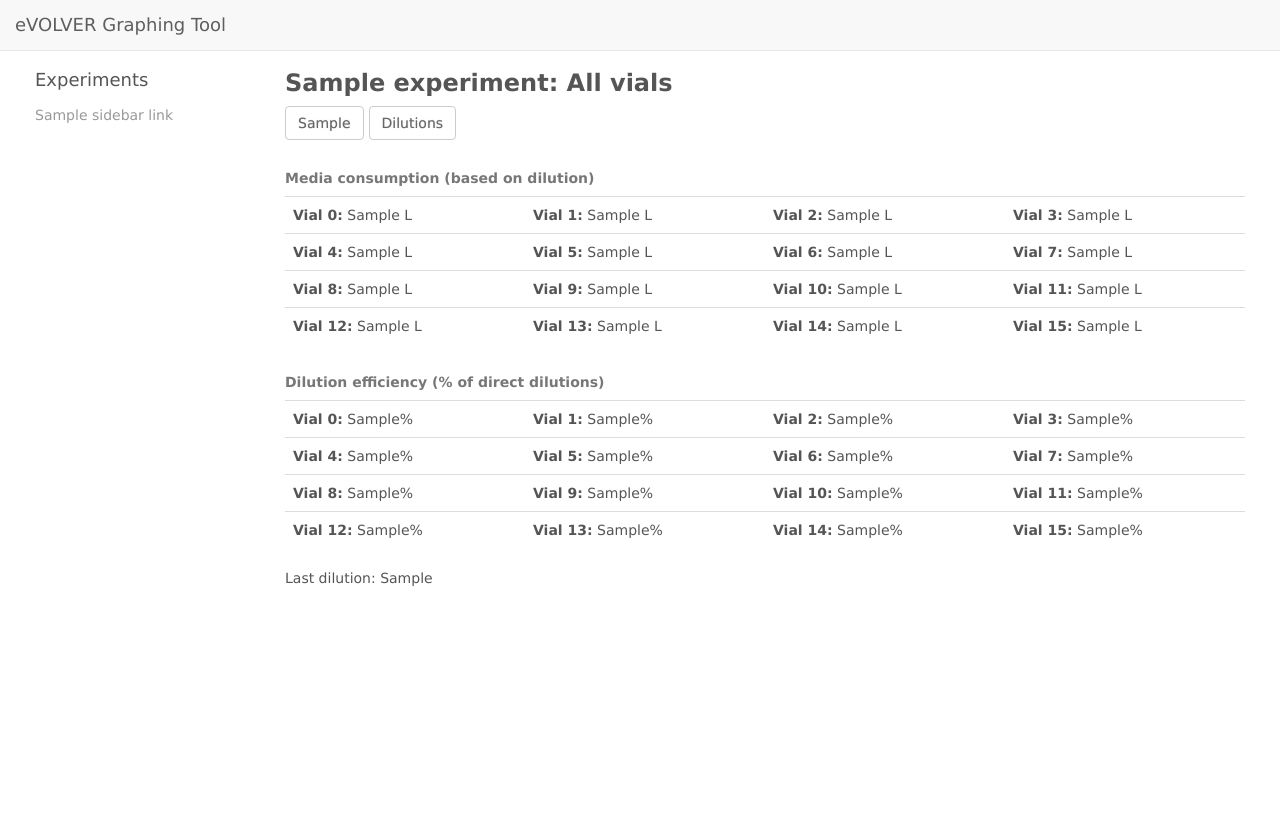
After one commit to FYNCH-BIO/dpu, a Django app: template graphing/src/templates/dilutions.html in a window 1280 px wide. The commit adds this page. Run offline with Django 3.2, Linux system fonts and the light colour scheme; the template is opened without the code that fills it: most values are stand-ins (such as "Sample title", 1, 10 or a date in 2020); some libraries are stand-ins or nearby versions.

Commit message:
Add media consumption tracking (#20)
* Add dilution calculation to graphing tool

Calculate dilution using pump_log and pump_cal.

Add table html template and update navbar links
and url patterns.

* Add dilution efficiency

Calculate and display table of percentages of dilution
efficiency. Display time of last dilution.

* Add requested changes

- Use os.path.join()
- Change navbar button name for dilutions

* Remove pump efficiency table for chemostats

When efficiency is 0 for all vials, table is
removed and a notice is displayed.

Co-authored-by: Daniel García Ruano <daniel.garciaruano@univ-rennes1.fr>

```diff
--- a/graphing/src/cloudevolution/urls.py
+++ b/graphing/src/cloudevolution/urls.py
@@ -27,6 +27,8 @@ urlpatterns = [
 
     url(r'^(?P<experiment>\w+)/(?P<vial>[0-9]+)/$', 'cloudevolution.views.vial_num', name='vial_num'),
 
+    url(r'^(?P<experiment>\w+)/(dilutions)/$', 'cloudevolution.views.dilutions', name='dilutions'),
+
     url(r'^admin/', include(admin.site.urls)),
 ]
 
--- /dev/null
+++ b/graphing/src/templates/dilutions.html
@@ -0,0 +1,100 @@
+{% extends "base.html" %}
+
+
+{% block bokeh_script %}
+{% endblock %}
+
+
+
+
+{% block content %}
+
+<div class="row">
+<h3>{{experiment}}: <span class='notbold'>All vials</span></h3>
+
+<div class="btn-toolbar" role="toolbar" aria-label="Toolbar with button groups">
+	{% for x in vial_count %}
+	<a href="{% url 'home' %}{{experiment}}/{{x}}" class="btn btn-default btn">{{x}}</a>
+	{% endfor %}
+
+    <a href="{% url 'home' %}{{experiment}}/dilutions" class="btn btn-default btn">Dilutions</a>
+
+</div>
+
+<br>
+<div>
+    <table class="table">
+        <caption><b>Media consumption (based on dilution)</b></caption>
+        <tr>
+            <td><b>Vial 0:</b> {{ diluted.0 }} L</td>
+            <td><b>Vial 1:</b> {{ diluted.1 }} L</td>
+            <td><b>Vial 2:</b> {{ diluted.2 }} L</td>
+            <td><b>Vial 3:</b> {{ diluted.3 }} L</td>
+        </tr>
+        <tr>
+            <td><b>Vial 4:</b> {{ diluted.4 }} L</td>
+            <td><b>Vial 5:</b> {{ diluted.5 }} L</td>
+            <td><b>Vial 6:</b> {{ diluted.6 }} L</td>
+            <td><b>Vial 7:</b> {{ diluted.7 }} L</td>
+        </tr>
+        <tr>
+            <td><b>Vial 8:</b> {{ diluted.8 }} L</td>
+            <td><b>Vial 9:</b> {{ diluted.9 }} L</td>
+            <td><b>Vial 10:</b> {{ diluted.10 }} L</td>
+            <td><b>Vial 11:</b> {{ diluted.11 }} L</td>
+        </tr>
+        <tr>
+            <td><b>Vial 12:</b> {{ diluted.12 }} L</td>
+            <td><b>Vial 13:</b> {{ diluted.13 }} L</td>
+            <td><b>Vial 14:</b> {{ diluted.14 }} L</td>
+            <td><b>Vial 15:</b> {{ diluted.15 }} L</td>
+        </tr>
+    </table>
+</div>
+
+
+{% if efficiency %}
+
+    <div>
+        <table class="table">
+            <caption><b>Dilution efficiency (% of direct dilutions)</b></caption>
+            <tr>
+                <td><b>Vial 0:</b> {{ efficiency.0 }}%</td>
+                <td><b>Vial 1:</b> {{ efficiency.1 }}%</td>
+                <td><b>Vial 2:</b> {{ efficiency.2 }}%</td>
+                <td><b>Vial 3:</b> {{ efficiency.3 }}%</td>
+            </tr>
+            <tr>
+                <td><b>Vial 4:</b> {{ efficiency.4 }}%</td>
+                <td><b>Vial 5:</b> {{ efficiency.5 }}%</td>
+                <td><b>Vial 6:</b> {{ efficiency.6 }}%</td>
+                <td><b>Vial 7:</b> {{ efficiency.7 }}%</td>
+            </tr>
+            <tr>
+                <td><b>Vial 8:</b> {{ efficiency.8 }}%</td>
+                <td><b>Vial 9:</b> {{ efficiency.9 }}%</td>
+                <td><b>Vial 10:</b> {{ efficiency.10 }}%</td>
+                <td><b>Vial 11:</b> {{ efficiency.11 }}%</td>
+            </tr>
+            <tr>
+                <td><b>Vial 12:</b> {{ efficiency.12 }}%</td>
+                <td><b>Vial 13:</b> {{ efficiency.13 }}%</td>
+                <td><b>Vial 14:</b> {{ efficiency.14 }}%</td>
+                <td><b>Vial 15:</b> {{ efficiency.15 }}%</td>
+            </tr>
+        </table>
+    </div>
+
+{% else %}
+
+    <p>Efficiency data not available. Are you running a chemostat experiment?</p>
+
+{% endif %}
+
+
+<p> Last dilution: {{ last_dilution }} </p>
+
+</div>
+
+
+{% endblock%}
--- a/graphing/src/templates/experiment.html
+++ b/graphing/src/templates/experiment.html
@@ -20,6 +20,8 @@
 	<a href="{% url 'home' %}{{experiment}}/{{x}}" class="btn btn-default btn">{{x}}</a>
 	{% endfor %}
 
+    <a href="{% url 'home' %}{{experiment}}/dilutions" class="btn btn-default btn">Dilutions</a>
+
 </div>
 
 </div>
--- a/graphing/src/templates/vial.html
+++ b/graphing/src/templates/vial.html
@@ -19,6 +19,8 @@
 	<a href="{% url 'home' %}{{experiment}}/{{x}}" class="btn btn-default btn">{{x}}</a>
 	{% endfor %}
 
+    <a href="{% url 'home' %}{{experiment}}/dilutions" class="btn btn-default btn">Dilutions</a>
+
 </div>
 
 {{OD_div|safe}}
```
Also changed, not shown: graphing/src/cloudevolution/views.py (+65 -11 lines).
